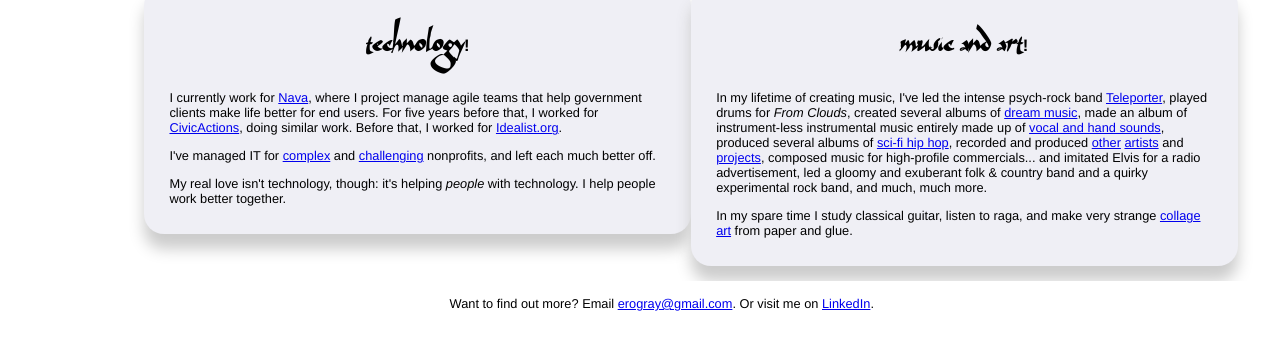
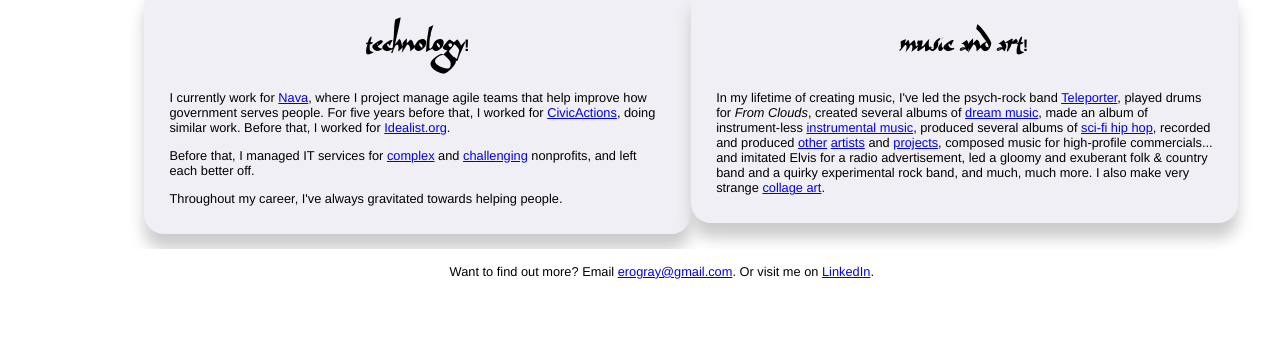
Before and after one commit to erogray/erogray.github.io, a plain HTML site: page index.html in a window 1280 px wide. Shown: the part 277-626 px from the top of the page. Drawn offline with Linux system fonts and the light colour scheme.

Commit message:
More tinkering with words

```diff
--- a/index.html
+++ b/index.html
@@ -33,19 +33,16 @@
 
 			<div id="middlesection" align="center">
 				<div id="leftbar" onMouseOver="document.getElementById('skullobak').style.backgroundImage = 'url(images/phren_circuit.jpg)'"><h3>Technology!</h3>
-					<p>I currently work for <a href="https://www.navapbc.com/" target="bonk">Nava</a>, where I project manage agile teams that help government clients make life better for end users. For five years before that, I worked for <a href="https://civicactions.com/" target="bunk">CivicActions</a>, doing similar work. Before that, I worked for <a href="http://idealist.org" target=newish>Idealist.org</a>.</p>
-					<p>I&#39;ve managed IT for <a href="http://www.crenyc.org" target=new>complex</a> and <a href="http://www.safespacenyc.org" target=new1>challenging</a> nonprofits, and left each much better off.
-					<p>My real love isn&#39;t  technology, though: it&#39;s helping <em>people</em> with technology. I help people work better together.</p>
-					<!--//<p>My skill set includes troubleshooting networks (I&#39;m <a href="http://certification.comptia.org/getCertified/certifications/a.aspx" target=new3>A+ certified</a>), managing Windows servers, building and managing databases (I&#39;m a certified <a href="http://certification.salesforce.com/" target=new4>Salesforce Administrator</a>); building and maintaining websites; and much, much more. But my most important technical skill is the ability to see the big picture.</p>
-					<p>Looking to hire someone to help make technology do a better job furthering your organization&#39;s mission? See my <a href='EroGray_Resume_10-31-11.pdf'>resume</a> for more information.</p>//-->
+					<p>I currently work for <a href="https://www.navapbc.com/" target="bonk">Nava</a>, where I project manage agile teams that help improve how government serves people. For five years before that, I worked for <a href="https://civicactions.com/" target="bunk">CivicActions</a>, doing similar work. Before that, I worked for <a href="http://idealist.org" target=newish>Idealist.org</a>.</p>
+					Before that, I managed IT services for <a href="http://www.crenyc.org" target=new>complex</a> and <a href="http://www.safespacenyc.org" target=new1>challenging</a> nonprofits, and left each better off.
+					<p>Throughout my career, I've always gravitated towards helping people.</p>
+
 				</div>
 				<div align=center id="skullobak" onMouseOver="document.getElementById('skullobak').style.backgroundImage = 'url(images/phren_brains.jpg)';">
 				<div id="skullo" align="center"><img src="images/phren.gif" id="skullopic" border=0></div>
 				</div>
 				<div id="rightbar" onMouseOver="document.getElementById('skullobak').style.backgroundImage = 'url(images/phren_moozik.jpg)'">
-					<h3>Music and art!</h3><p>In my lifetime of creating music, I've led the intense psych-rock band <a href="http://teleporterpdx.bandcamp.com" target=new9>Teleporter</a>, played drums for <em>From Clouds</em>, created several albums of <a href="http://erogray.bandcamp.com/" target=new10>dream music</a>, made an album of instrument-less instrumental music entirely made up of <a href="http://asthmatickitty.com/merch/ero-gray-music-for-your-mouth/" target=new7>vocal and hand sounds</a>, produced several albums of <a href="http://asthmatickitty.com/land-of-a-thousand-rappers" target=new6>sci-fi hip hop</a>, recorded and produced <a href="https://www.discogs.com/Castanets-Vs-Ero-Dub-Refuge/release/1562324" target=new7>other</a> <a href="http://www.hieronymusbogs.com/mean_old_world/" target=new8>artists</a> and <a href="https://soul-junk.bandcamp.com/album/golden-poultry-error" target="new9">projects</a>, composed music for high-profile commercials... and imitated Elvis for a radio advertisement, led a gloomy and exuberant folk &amp; country band and a quirky experimental rock band, and much, much more.
-
-					<p>In my spare time I study classical guitar, listen to raga, and make very strange <a href="http://erogray.tumblr.com">collage art</a> from paper and glue.
+					<h3>Music and art!</h3><p>In my lifetime of creating music, I've led the psych-rock band <a href="http://teleporterpdx.bandcamp.com" target=new9>Teleporter</a>, played drums for <em>From Clouds</em>, created several albums of <a href="http://erogray.bandcamp.com/" target=new10>dream music</a>, made an album of instrument-less <a href="http://asthmatickitty.com/merch/ero-gray-music-for-your-mouth/" target=new7>instrumental music</a>, produced several albums of <a href="http://asthmatickitty.com/land-of-a-thousand-rappers" target=new6>sci-fi hip hop</a>, recorded and produced <a href="https://www.discogs.com/Castanets-Vs-Ero-Dub-Refuge/release/1562324" target=new7>other</a> <a href="http://www.hieronymusbogs.com/mean_old_world/" target=new8>artists</a> and <a href="https://soul-junk.bandcamp.com/album/golden-poultry-error" target="new9">projects</a>, composed music for high-profile commercials... and imitated Elvis for a radio advertisement, led a gloomy and exuberant folk &amp; country band and a quirky experimental rock band, and much, much more. I also make very strange <a href="http://erogray.tumblr.com">collage art</a>.
 				</div>
 			</div>
 			<div id="footer" align="center">
```
